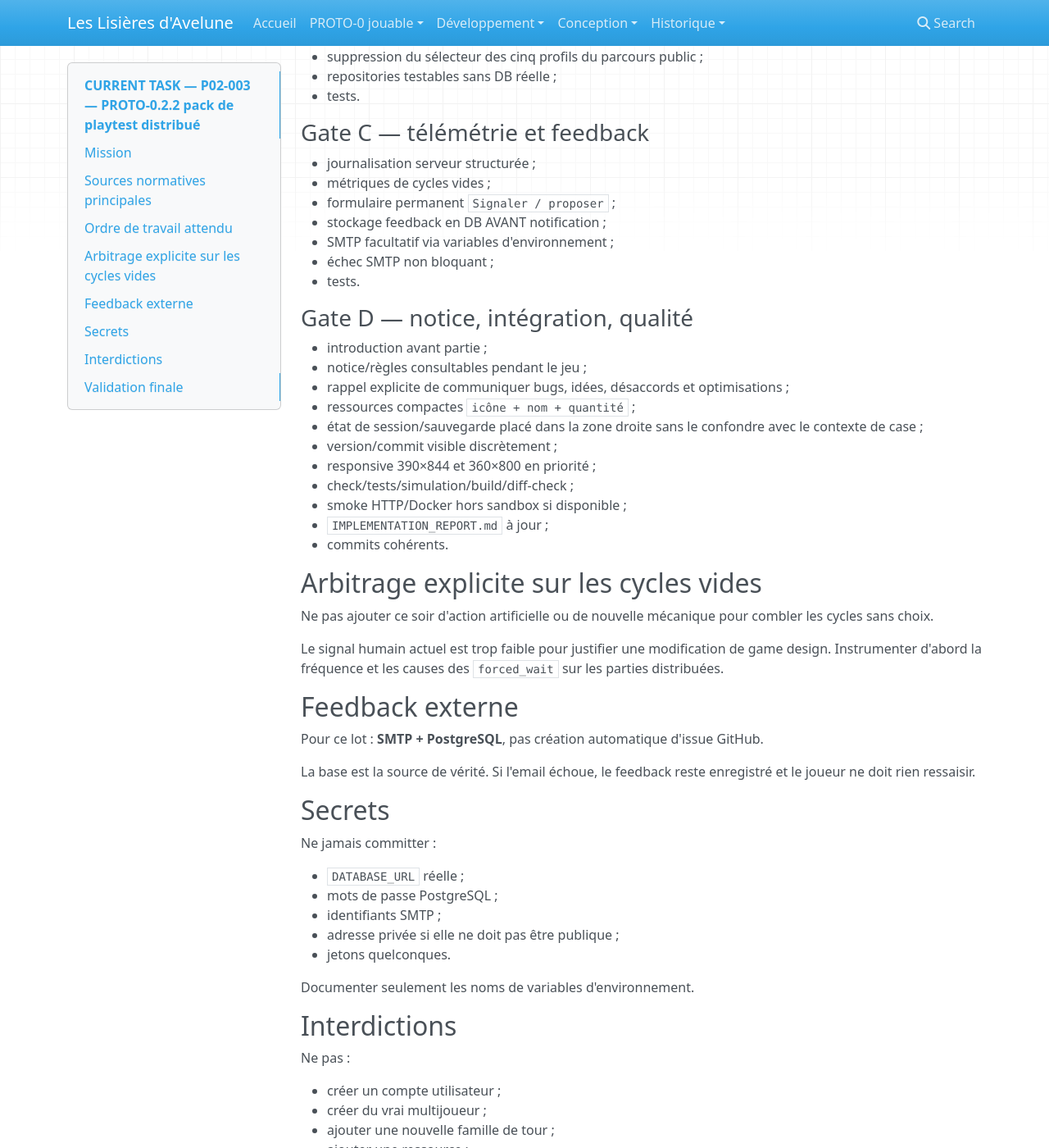
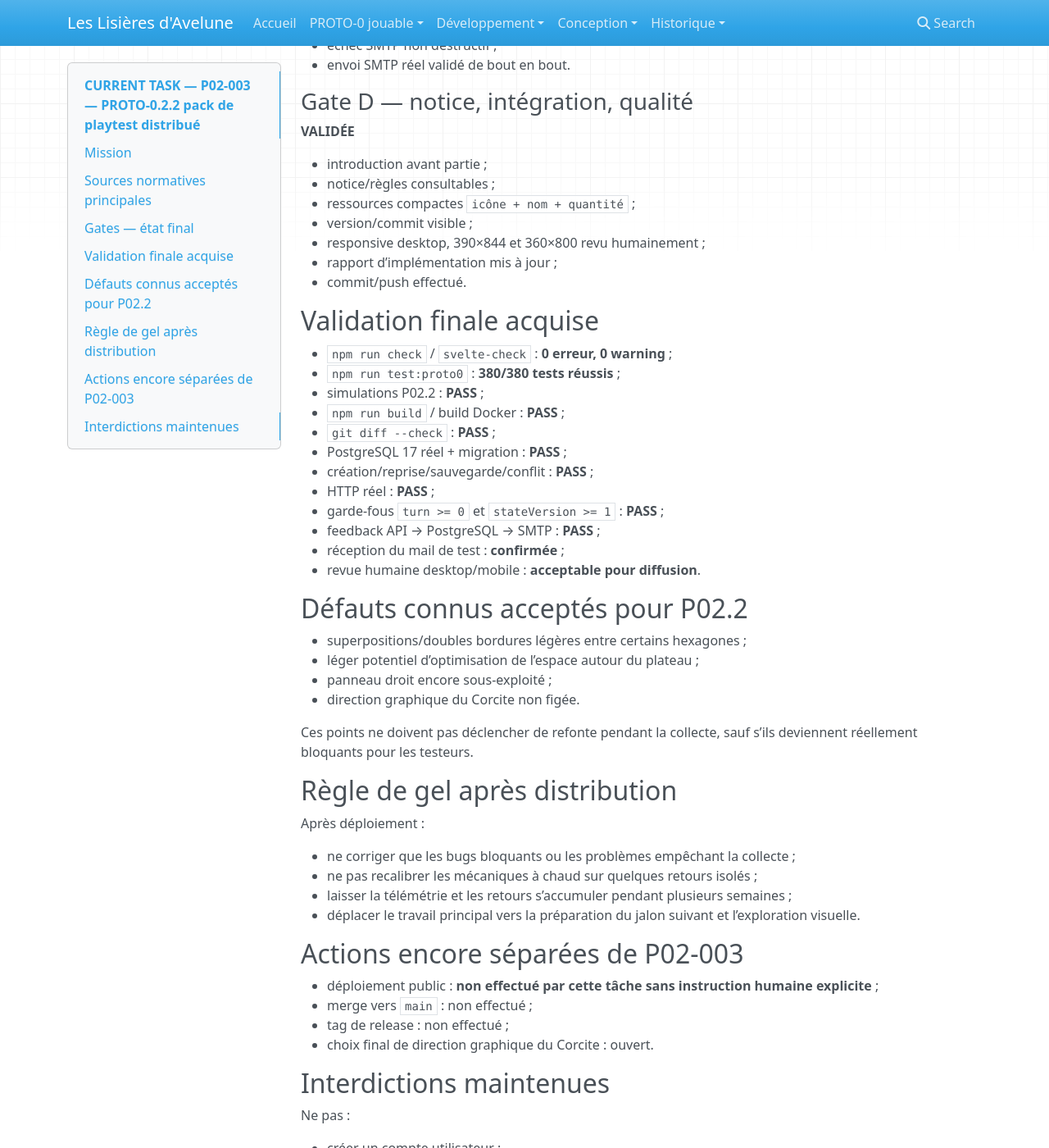
Before and after one commit to Abeliome-Officiel/les-lisieres-avelune, an MkDocs documentation site: the page built from docs/development/proto0.2/CURRENT_TASK.md, in a window 1280 px wide and 1400 px high, scrolled down 1702 px. Shown: the whole window at 82% size. Built offline with MkDocs 1.6.1, drawn with Linux system fonts in a browser that asks for light colours; nearby versions of some CDN libraries; some of the changed text lies outside the part shown.

Commit message:
docs: clore CURRENT_TASK P02.2 apres validation

```diff
--- a/docs/development/proto0.2/CURRENT_TASK.md
+++ b/docs/development/proto0.2/CURRENT_TASK.md
@@ -1,16 +1,18 @@
 # CURRENT TASK — P02-003 — PROTO-0.2.2 pack de playtest distribué
 
-**Status : READY_FOR_LONG_CODEX_RUN**
+**Status : VALIDATED_AND_PUSHED — AWAITING_EXPLICIT_PUBLIC_DEPLOYMENT**
 
-**Branche obligatoire : `develop/proto-0.2.2-playtest`**
+**Branche : `develop/proto-0.2.2-playtest`**
 
-**Base fonctionnelle : `27a703294498ec9b9cacd1175841f18405a36fa8`**
+**Commit fonctionnel de référence : `d3b080ca913839b71e7a04f281f80d2b0da6c8ac`**
 
 ## Mission
 
 Transformer PROTO-0.2.1 en une version **diffusable pendant quelques semaines**, sans ouvrir la prochaine grande phase de conception.
 
-Le lot doit permettre à un testeur anonyme de :
+Cette mission est **fonctionnellement terminée et validée**.
+
+Le lot permet désormais à un testeur anonyme de :
 
 1. comprendre immédiatement ce qu'il teste ;
 2. créer une partie avec un code numérique à 4 chiffres ;
@@ -20,106 +22,110 @@ Le lot doit permettre à un testeur anonyme de :
 6. produire une télémétrie minimale permettant d'analyser rythme, blocages et cycles vides ;
 7. conserver ses données côté serveur.
 
-Aucun quota artificiel de sessions n'est demandé.
+Aucun quota artificiel de sessions n'est introduit.
 
 ## Sources normatives principales
 
-Lire en premier, dans cet ordre :
-
-1. `docs/development/proto0.2/10_P02_2_DISTRIBUTED_PLAYTEST_SPEC.md`
-2. `docs/development/proto0.2/11_P02_2_FINAL_PLAYTEST_ARBITRATIONS.md`
+1. `docs/development/proto0.2/11_P02_2_FINAL_PLAYTEST_ARBITRATIONS.md`
+2. `docs/development/proto0.2/10_P02_2_DISTRIBUTED_PLAYTEST_SPEC.md`
+3. `docs/development/proto0.2/IMPLEMENTATION_REPORT.md`
 
 Le document `11` prévaut lorsqu'il précise ou remplace le document `10`.
 
-Lire ensuite :
-
-1. `/AGENTS.md`
-2. `docs/development/proto0.2/08_SUBVERSIONS_RHYTHM_AND_PLAYTEST.md`
-3. `docs/development/proto0.2/09_P02_1_ACCEPTANCE_DELTA.md`
-4. `docs/development/proto0.2/01_RULES_AND_SCOPE.md`
-5. `docs/development/proto0.2/02_UX_SPEC.md`
-6. `docs/development/proto0.2/03_TECHNICAL_GUARDRAILS.md`
-7. code et tests réels.
-
-## Ordre de travail attendu
-
-Traiter le lot par gates autonomes. Ne pas attendre une intervention humaine entre deux gates si les tests sont verts et qu'aucune décision de game design n'est nécessaire.
+## Gates — état final
 
 ### Gate A — corrections UX et économie de laboratoire
 
-- corriger la tessellation mobile qui chevauche les hexagones ;
-- remplacer l'inventaire permanent par la vue globale `Stock` définie dans le document 11 ;
-- clic/tap sur une unité de stockage → ouvrir ce même stock global ;
-- clic/tap sur une case vide → contexte `Implanter` avec ce qui est réellement en stock et posable ;
-- Production : afficher possédé en stock, posé, coût, durée ; griser toute action impossible et expliquer exactement ce qui manque ;
-- appliquer l'asymétrie Organique / Minéral et les coûts P02.2 du document 11 ;
-- refondre la résolution de cycle pour produire un résultat structuré exhaustif réutilisable par le rapport et la télémétrie ;
-- mesurer `forced_wait` / `voluntary_wait` sans ajouter de mécanique de remplissage ;
-- simulations et tests de non-soft-lock après modification des coûts.
+**VALIDÉE**
+
+- Stock global contextualisé ;
+- cellule vide → implantation ;
+- Production avec coûts, durées et causes d’impossibilité ;
+- asymétrie Organique / Minéral ;
+- rapport de cycle structuré ;
+- instrumentation `forced_wait` / `voluntary_wait` ;
+- simulations de non-soft-lock ;
+- première défense accessible avec les matières primaires.
 
 ### Gate B — sessions serveur
 
-- PostgreSQL minimal, sans ORM lourd ;
-- migration explicite ;
-- identifiant interne de session indépendant du code public ;
-- création/reprise/sauvegarde par code 4 chiffres ;
-- aucune limite artificielle du nombre de sessions ;
-- codes accessibles uniques ; collision → choisir un autre code ;
-- écran d'entrée ;
+**VALIDÉE**
+
+- PostgreSQL minimal sans ORM lourd ;
+- migration additive ;
+- UUID interne distinct du code public ;
+- code public 4 chiffres ;
+- collisions gérées sans quota global ;
+- sauvegarde/reprise ;
 - versionnement de sauvegarde ;
-- suppression du sélecteur des cinq profils du parcours public ;
-- repositories testables sans DB réelle ;
-- tests.
+- conflits LWW journalisés ;
+- repositories testables avec fakes mémoire.
 
 ### Gate C — télémétrie et feedback
+
+**VALIDÉE**
 
 - journalisation serveur structurée ;
 - métriques de cycles vides ;
 - formulaire permanent `Signaler / proposer` ;
-- stockage feedback en DB AVANT notification ;
-- SMTP facultatif via variables d'environnement ;
-- échec SMTP non bloquant ;
-- tests.
+- stockage feedback en DB avant notification ;
+- SMTP facultatif ;
+- échec SMTP non destructif ;
+- envoi SMTP réel validé de bout en bout.
 
 ### Gate D — notice, intégration, qualité
 
+**VALIDÉE**
+
 - introduction avant partie ;
-- notice/règles consultables pendant le jeu ;
-- rappel explicite de communiquer bugs, idées, désaccords et optimisations ;
+- notice/règles consultables ;
 - ressources compactes `icône + nom + quantité` ;
-- état de session/sauvegarde placé dans la zone droite sans le confondre avec le contexte de case ;
-- version/commit visible discrètement ;
-- responsive 390×844 et 360×800 en priorité ;
-- check/tests/simulation/build/diff-check ;
-- smoke HTTP/Docker hors sandbox si disponible ;
-- `IMPLEMENTATION_REPORT.md` à jour ;
-- commits cohérents.
+- version/commit visible ;
+- responsive desktop, 390×844 et 360×800 revu humainement ;
+- rapport d’implémentation mis à jour ;
+- commit/push effectué.
 
-## Arbitrage explicite sur les cycles vides
+## Validation finale acquise
 
-Ne pas ajouter ce soir d'action artificielle ou de nouvelle mécanique pour combler les cycles sans choix.
+- `npm run check` / `svelte-check` : **0 erreur, 0 warning** ;
+- `npm run test:proto0` : **380/380 tests réussis** ;
+- simulations P02.2 : **PASS** ;
+- `npm run build` / build Docker : **PASS** ;
+- `git diff --check` : **PASS** ;
+- PostgreSQL 17 réel + migration : **PASS** ;
+- création/reprise/sauvegarde/conflit : **PASS** ;
+- HTTP réel : **PASS** ;
+- garde-fous `turn >= 0` et `stateVersion >= 1` : **PASS** ;
+- feedback API → PostgreSQL → SMTP : **PASS** ;
+- réception du mail de test : **confirmée** ;
+- revue humaine desktop/mobile : **acceptable pour diffusion**.
 
-Le signal humain actuel est trop faible pour justifier une modification de game design. Instrumenter d'abord la fréquence et les causes des `forced_wait` sur les parties distribuées.
+## Défauts connus acceptés pour P02.2
 
-## Feedback externe
+- superpositions/doubles bordures légères entre certains hexagones ;
+- léger potentiel d’optimisation de l’espace autour du plateau ;
+- panneau droit encore sous-exploité ;
+- direction graphique du Corcite non figée.
 
-Pour ce lot : **SMTP + PostgreSQL**, pas création automatique d'issue GitHub.
+Ces points ne doivent pas déclencher de refonte pendant la collecte, sauf s’ils deviennent réellement bloquants pour les testeurs.
 
-La base est la source de vérité. Si l'email échoue, le feedback reste enregistré et le joueur ne doit rien ressaisir.
+## Règle de gel après distribution
 
-## Secrets
+Après déploiement :
 
-Ne jamais committer :
+- ne corriger que les bugs bloquants ou les problèmes empêchant la collecte ;
+- ne pas recalibrer les mécaniques à chaud sur quelques retours isolés ;
+- laisser la télémétrie et les retours s’accumuler pendant plusieurs semaines ;
+- déplacer le travail principal vers la préparation du jalon suivant et l’exploration visuelle.
 
-- `DATABASE_URL` réelle ;
-- mots de passe PostgreSQL ;
-- identifiants SMTP ;
-- adresse privée si elle ne doit pas être publique ;
-- jetons quelconques.
+## Actions encore séparées de P02-003
 
-Documenter seulement les noms de variables d'environnement.
+- déploiement public : **non effectué par cette tâche sans instruction humaine explicite** ;
+- merge vers `main` : non effectué ;
+- tag de release : non effectué ;
+- choix final de direction graphique du Corcite : ouvert.
 
-## Interdictions
+## Interdictions maintenues
 
 Ne pas :
 
@@ -128,29 +134,6 @@ Ne pas :
 - ajouter une nouvelle famille de tour ;
 - ajouter une ressource ;
 - changer les conditions de victoire ;
-- refaire le rythme des vagues ;
-- transformer le prototype en survival game ;
+- refaire le rythme des vagues pendant la collecte ;
 - créer un système analytics générique ;
-- ajouter de dépendance lourde sans nécessité ;
-- merger `main` ;
-- taguer ;
-- déployer publiquement sans instruction humaine explicite.
-
-## Validation finale
-
-Avant de déclarer `REVIEW_READY` :
-
-- `npm run check` vert ;
-- `npm run test:proto0` vert ;
-- `npm run simulate:proto02` vert ;
-- `npm run build` vert ;
-- `git diff --check` vert ;
-- tests des repositories/API/feedback ;
-- échec SMTP testé comme non destructif ;
-- session créée puis reprise ;
-- rapport de cycle exhaustif sur cas représentatifs ;
-- aucune superposition des hexagones aux breakpoints mobiles définis ;
-- aucune impasse économique structurelle introduite par l'asymétrie Organique / Minéral ;
-- `IMPLEMENTATION_REPORT.md` reflète exactement les validations réellement effectuées.
-
-Après validation, pousser uniquement `develop/proto-0.2.2-playtest`. Ne pas merger `main` et ne pas déployer sans ordre humain.
+- merger `main` ou taguer sans décision explicite.
```
